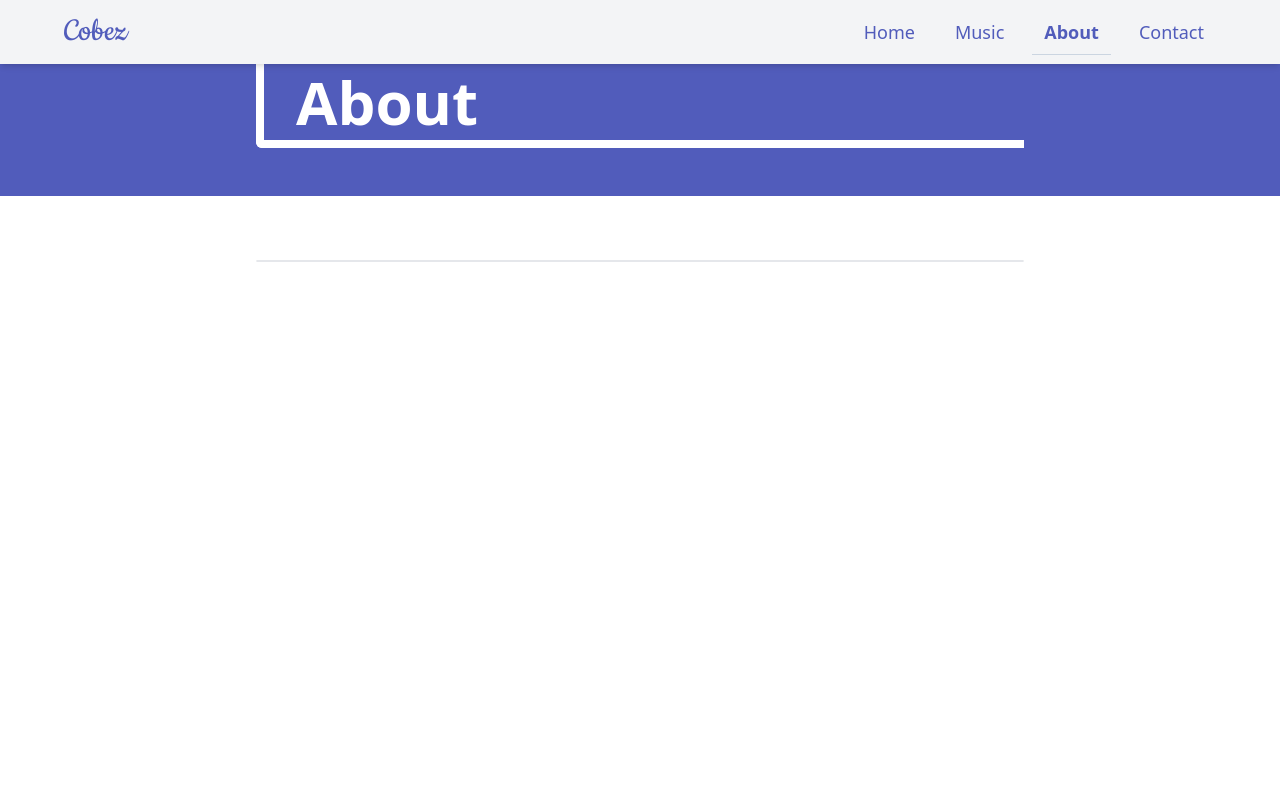
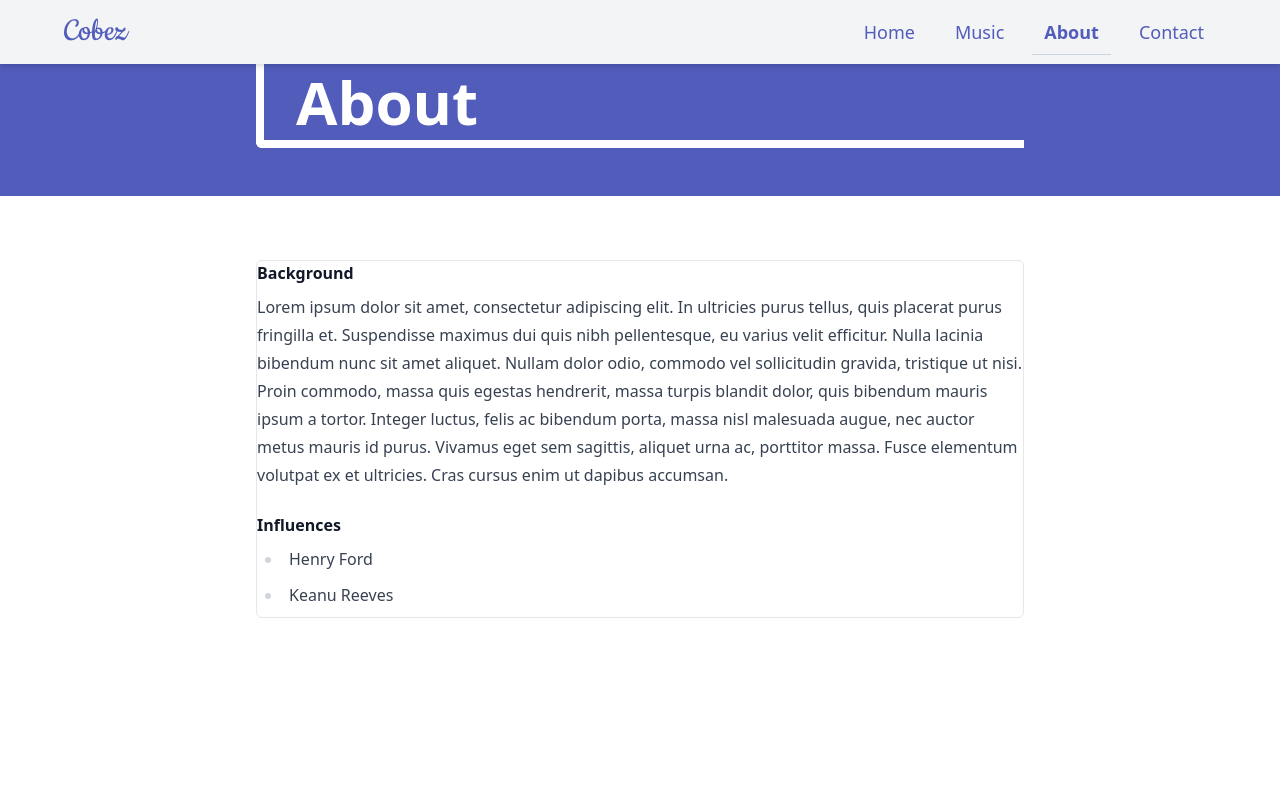
Before and after one commit to jcobert/cobez-music, a Next.js app: page /about in a window 1280 px wide. Shown: the top 800 px of the page. Built offline with nearby package versions, Linux system fonts and the light colour scheme; a web font is replaced by a local one.

Commit message:
configure cms with about content

```diff
--- /dev/null
+++ b/content/about/about-content.md
@@ -0,0 +1,11 @@
+---
+title: Main Content
+---
+#### B﻿ackground
+
+Lorem ipsum dolor sit amet, consectetur adipiscing elit. In ultricies purus tellus, quis placerat purus fringilla et. Suspendisse maximus dui quis nibh pellentesque, eu varius velit efficitur. Nulla lacinia bibendum nunc sit amet aliquet. Nullam dolor odio, commodo vel sollicitudin gravida, tristique ut nisi. Proin commodo, massa quis egestas hendrerit, massa turpis blandit dolor, quis bibendum mauris ipsum a tortor. Integer luctus, felis ac bibendum porta, massa nisl malesuada augue, nec auctor metus mauris id purus. Vivamus eget sem sagittis, aliquet urna ac, porttitor massa. Fusce elementum volutpat ex et ultricies. Cras cursus enim ut dapibus accumsan.
+
+#### I﻿nfluences
+
+* H﻿enry Ford
+* K﻿eanu Reeves
--- /dev/null
+++ b/lib/about.js
@@ -0,0 +1,19 @@
+import fs from "fs";
+import path from "path";
+import matter from "gray-matter";
+
+const contentDirectory = path.join(process.cwd(), "/content/about");
+
+export function getAboutData(slug) {
+  const fullPath = path.join(contentDirectory, `${slug}.md`);
+  const fileContents = matter(fs.readFileSync(fullPath, "utf8"));
+
+  const frontmatter = fileContents.data;
+  const markdown = fileContents.content;
+
+  return {
+    slug,
+    frontmatter,
+    markdown,
+  };
+}
--- a/pages/about.jsx
+++ b/pages/about.jsx
@@ -1,7 +1,19 @@
 import Head from "next/head";
 import Heading from "../components/Heading";
+import { getAboutData } from "../lib/about";
+import ReactMarkdown from "react-markdown";
 
-export default function About() {
+export async function getStaticProps({ params }) {
+  const { frontmatter, markdown } = getAboutData("about-content");
+  return {
+    props: {
+      frontmatter,
+      markdown,
+    },
+  };
+}
+
+export default function About({ frontmatter, markdown }) {
   return (
     <div className="bg-theme-primary">
       <Head>
@@ -15,7 +27,9 @@ export default function About() {
       </section>
       {/* Body */}
       <section className="mt-8 md:mt-12 lg:mt-12 mx-auto bg-white py-4 pb-12 md:py-16 h-screen">
-        <div className="mx-auto max-w-3xl border rounded-md px-4 md:p-0"></div>
+        <div className="mx-auto max-w-3xl border rounded-md px-4 md:p-0">
+        <ReactMarkdown className="prose max-w-none">{markdown}</ReactMarkdown>
+        </div>
       </section>
     </div>
   );
```
Also changed, not shown: public/admin/config.yml (+8 -0 lines).
